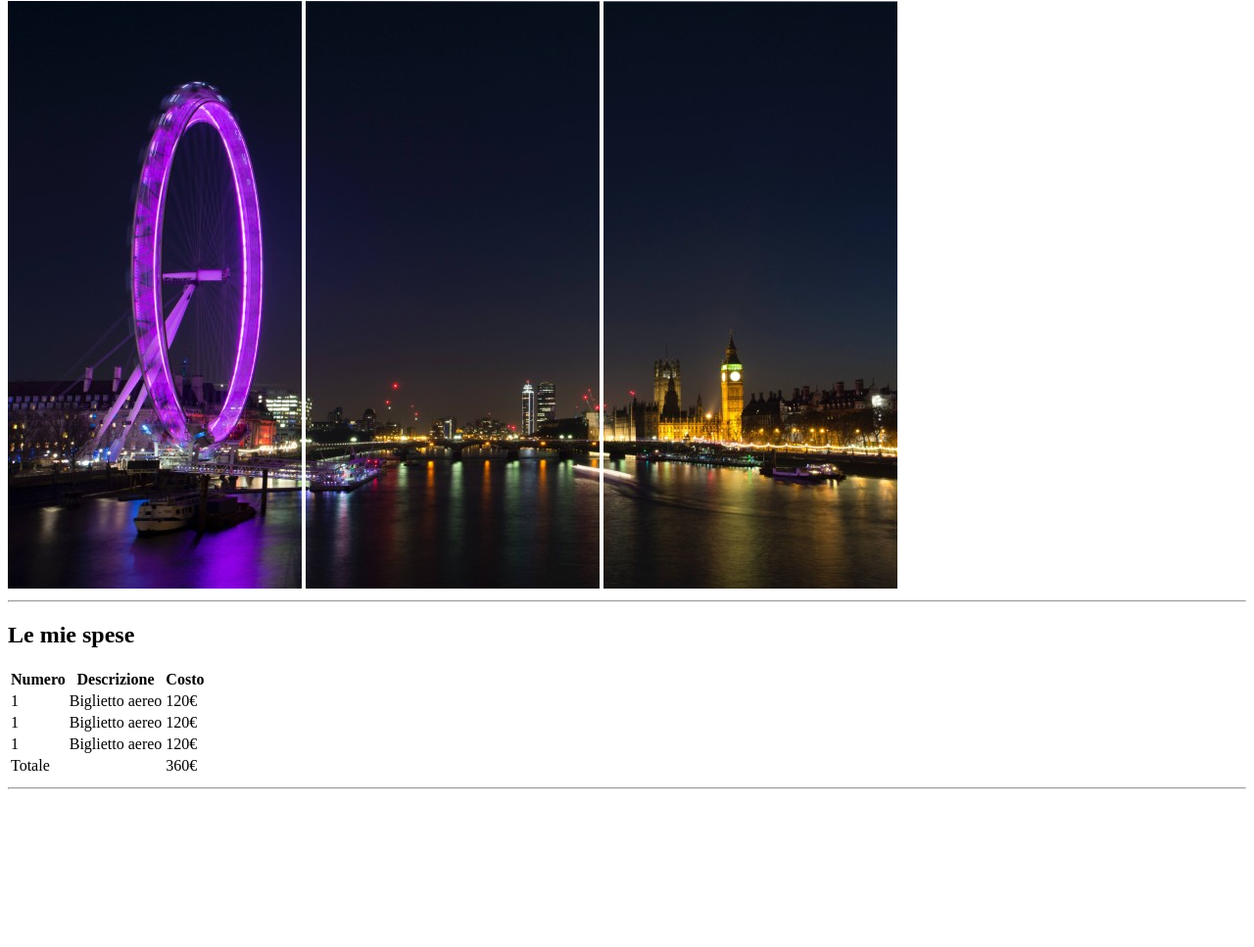
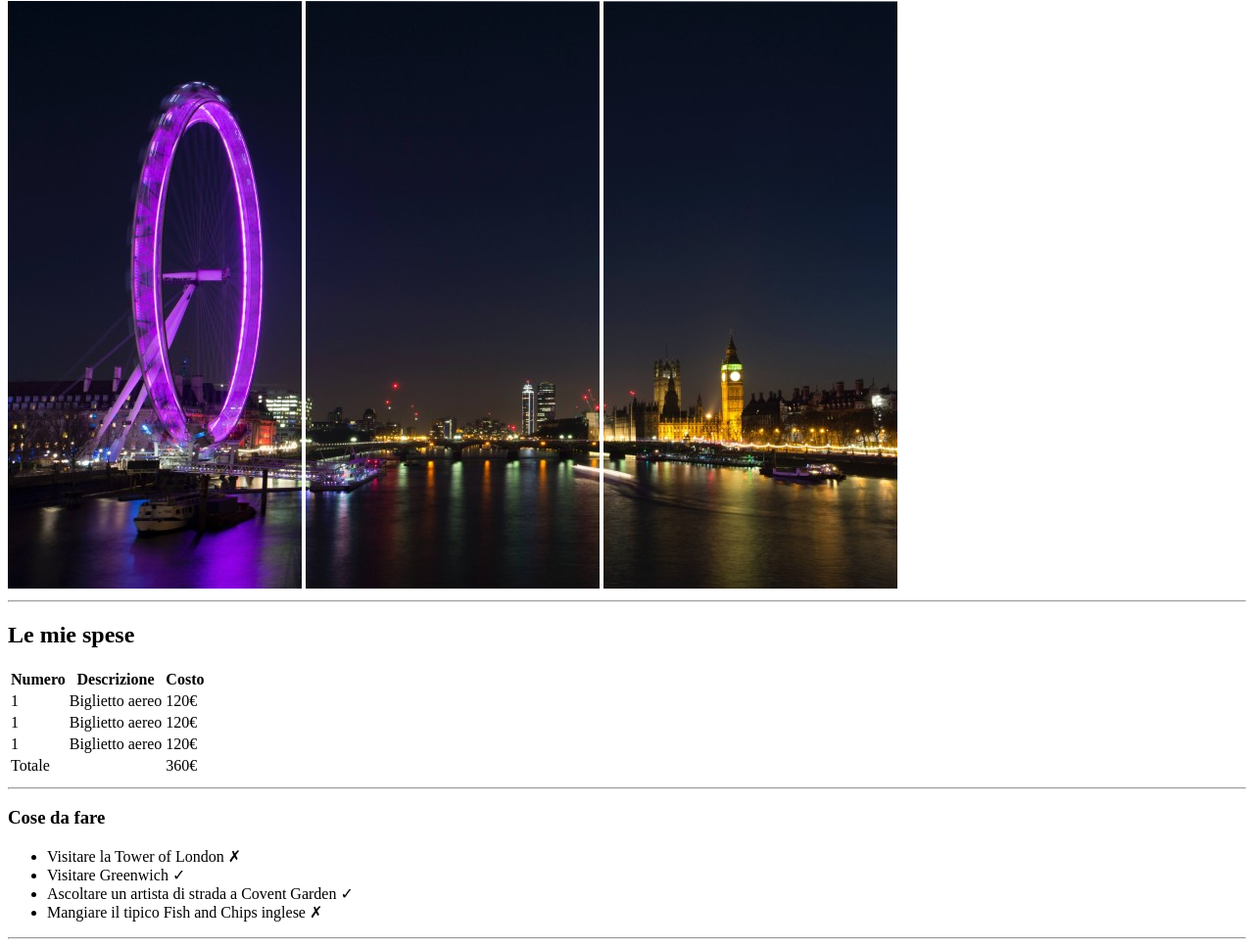
Before and after one commit to DavideFarci/html-london-trip, a plain HTML site: page index.html in a window 1280 px wide. Shown: the part 79-1046 px from the top of the page at 98% size. Before the commit the page ends 893 px from the top, so only its background shows below. Drawn offline with Linux system fonts and the light colour scheme.

Commit message:
section cose da fare

```diff
--- a/index.html
+++ b/index.html
@@ -16,6 +16,8 @@
     </header>
 
     <main>
+        <!-- sezione spese -->
+        <section>
             <h2>Le mie spese</h2>
             <table>
                 <thead>
@@ -46,6 +48,17 @@
                 </tbody>
             </table>
             <hr>
+        </section>
+        <section>
+            <h3>Cose da fare</h3>
+            <ul>
+                <li>Visitare la Tower of London &#10007</li>
+                <li>Visitare Greenwich &#10003</li>
+                <li>Ascoltare un artista di strada a Covent Garden &#10003</li>
+                <li>Mangiare il tipico Fish and Chips inglese &#10007</li>
+            </ul>
+            <hr>
+        </section>
     </main>
 </body>
 </html>
```
Lines whose indentation alone changed are shown as unchanged.
